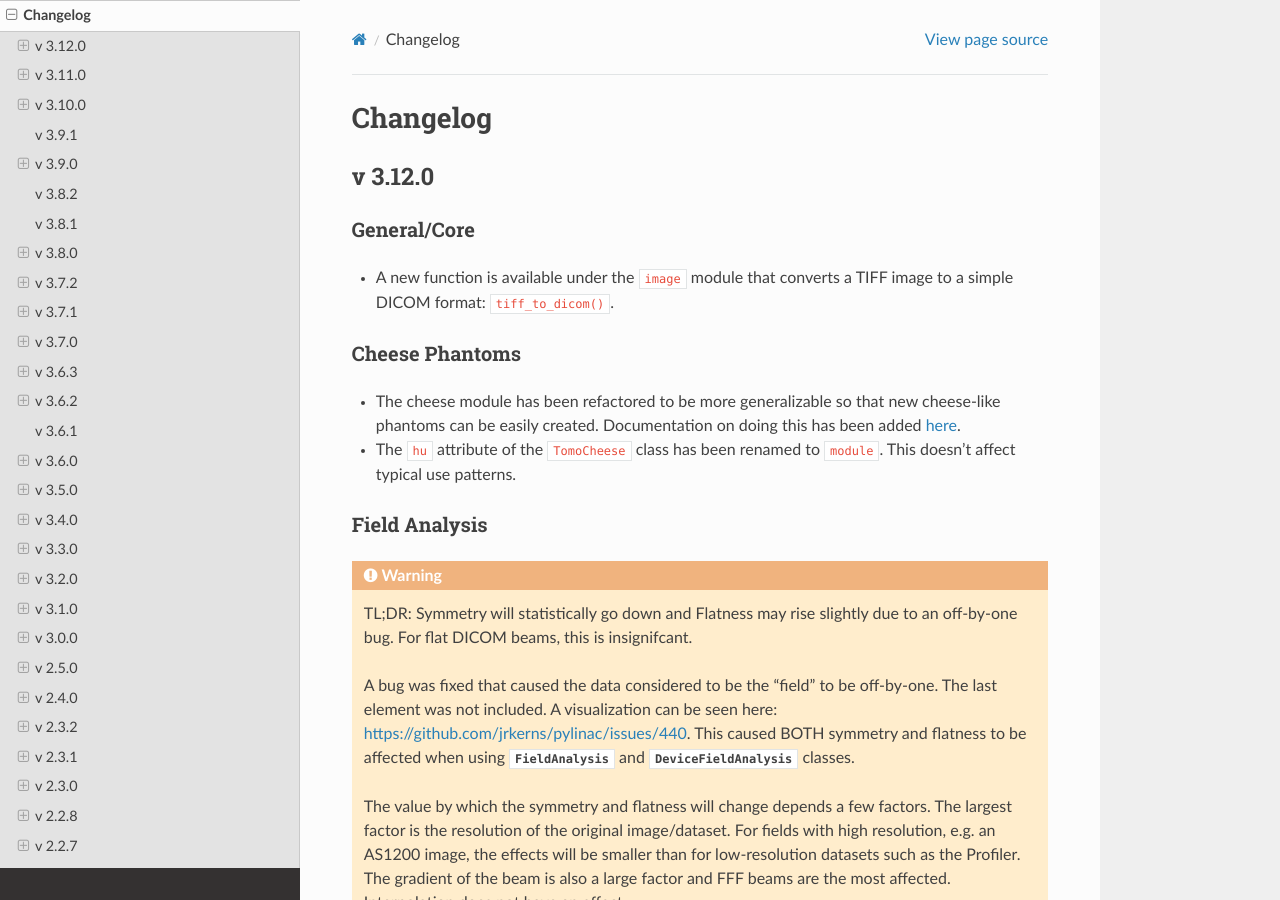
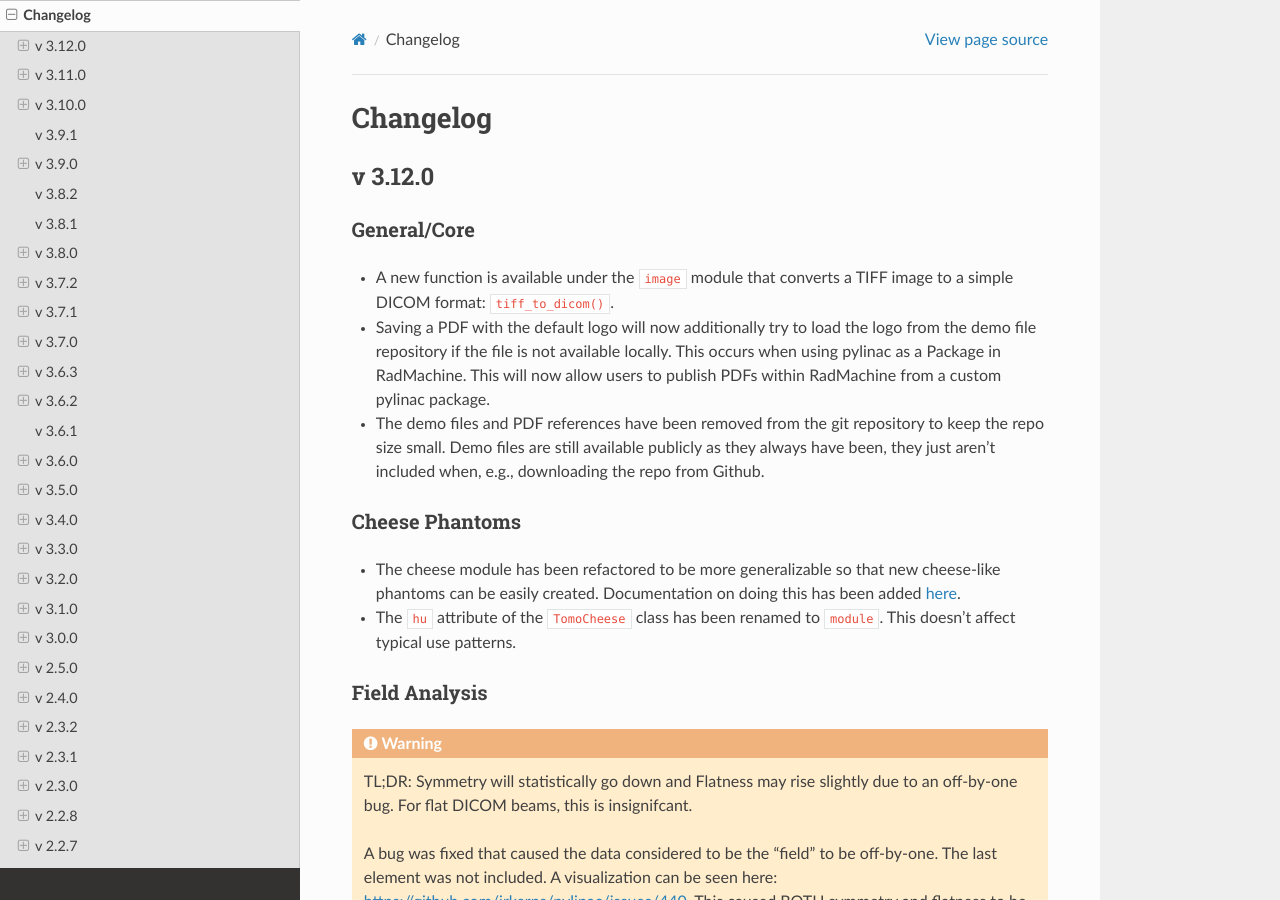
Before and after one commit to jrkerns/pylinac, a Sphinx documentation site: the page built from docs/source/changelog.rst, in a window 1280 px wide and 900 px high. Built offline with Sphinx 7.4.7 and the Read the Docs theme 2.0.0, drawn with Linux system fonts in a browser that asks for light colours; cross-references to code outside the pages are shown as plain code.

Commit message:
add release note

```diff
--- a/docs/source/changelog.rst
+++ b/docs/source/changelog.rst
@@ -10,6 +10,12 @@ General/Core
 ^^^^^^^^^^^^
 
 * A new function is available under the ``image`` module that converts a TIFF image to a simple DICOM format: ``tiff_to_dicom()``.
+* Saving a PDF with the default logo will now additionally try to load the logo from the demo file repository if the file
+  is not available locally. This occurs when using pylinac as a Package in RadMachine. This will now allow users to publish PDFs
+  within RadMachine from a custom pylinac package.
+* The demo files and PDF references have been removed from the git repository to keep the repo size small. Demo files
+  are still available publicly as they always have been, they just aren't included when, e.g., downloading the repo
+  from Github.
 
 Cheese Phantoms
 ^^^^^^^^^^^^^^^
```
